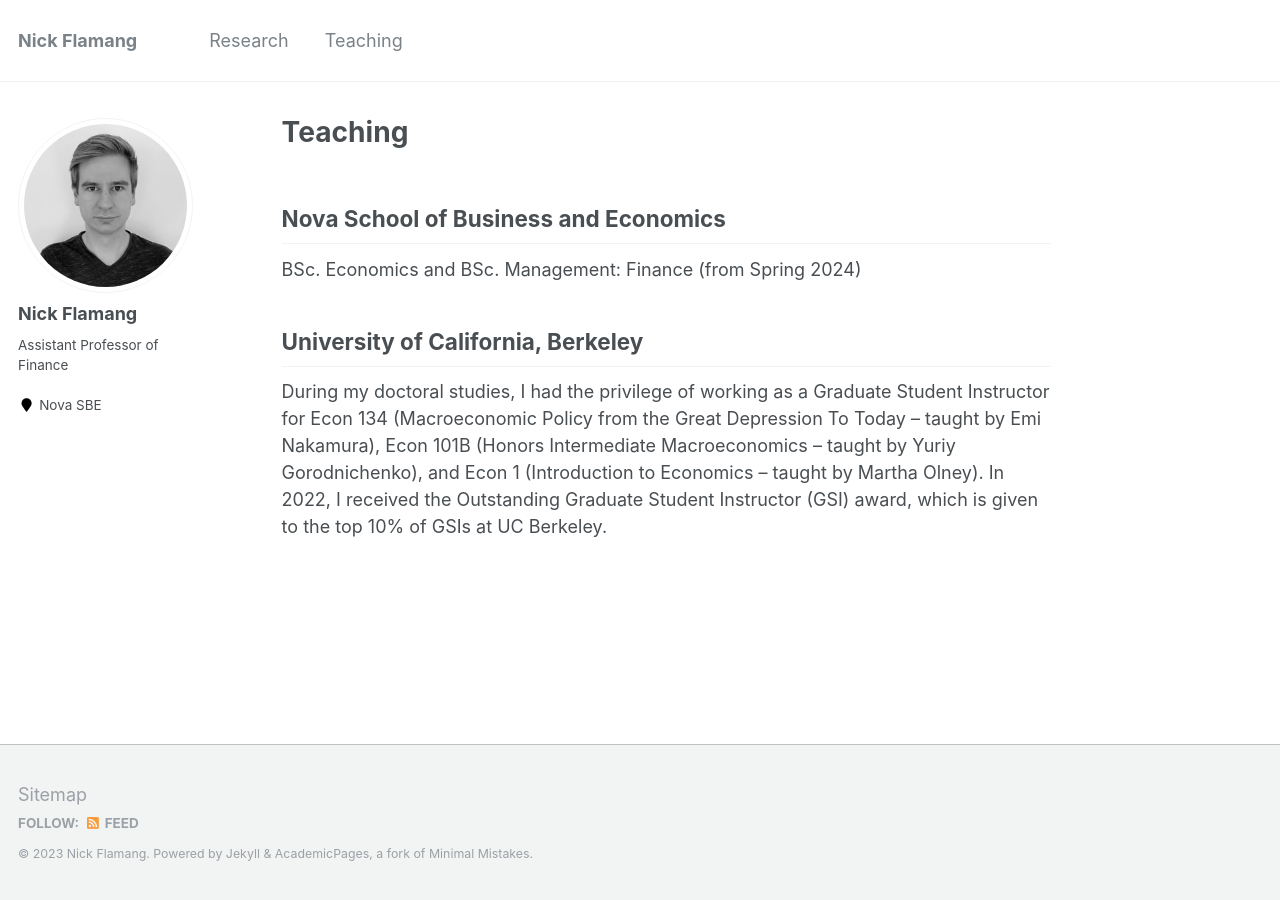
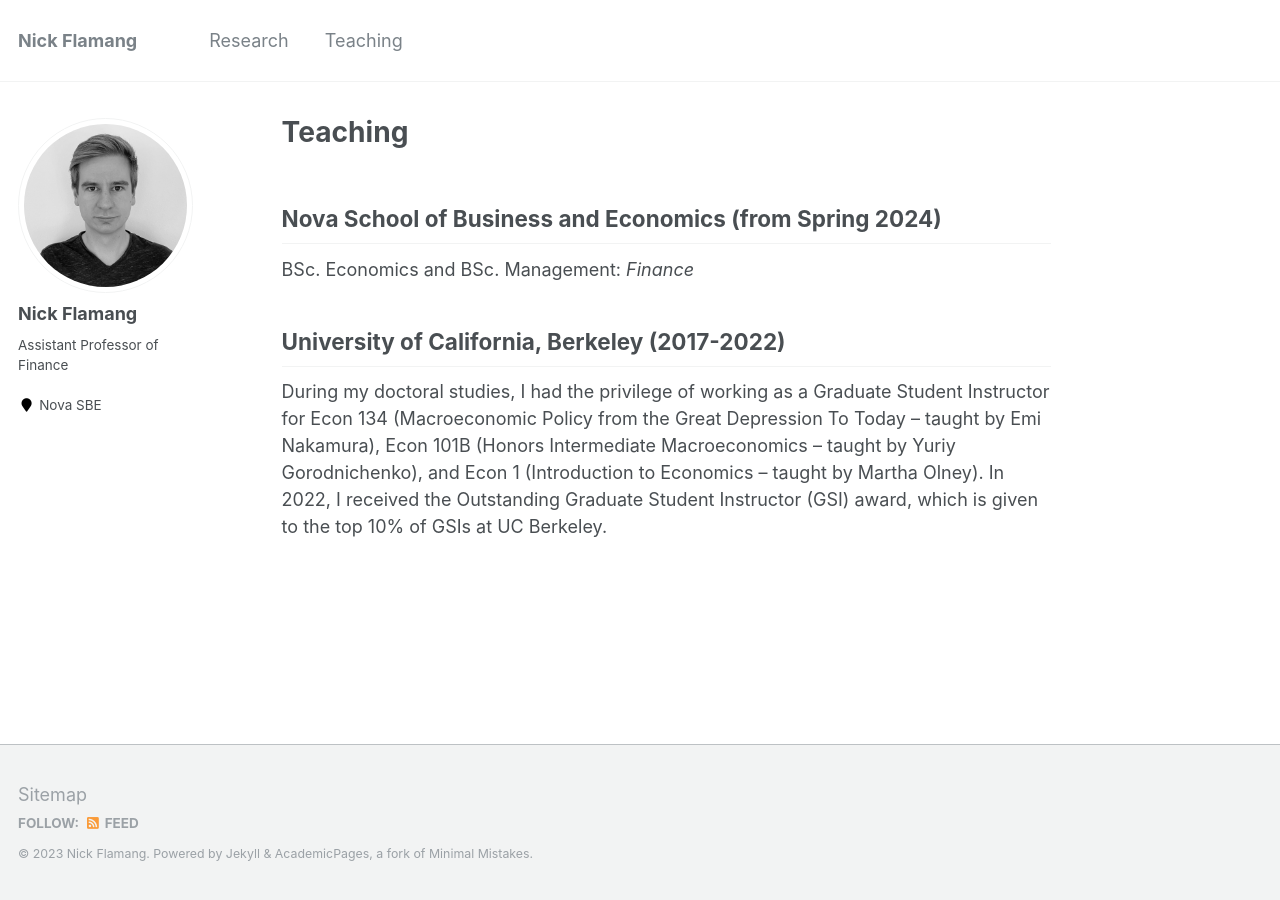
Before and after one commit to nickflamang/nickflamang.github.io, a Jekyll site: the page built from teaching.md, in a window 1280 px wide. Built offline with Jekyll 4.4.1, drawn with Linux system fonts in a browser that asks for light colours.

Commit message:
Update teaching.md

```diff
--- a/teaching.md
+++ b/teaching.md
@@ -2,8 +2,8 @@
 title: Teaching
 ---
 
-## Nova School of Business and Economics
-BSc. Economics and BSc. Management: Finance (from Spring 2024)
+## Nova School of Business and Economics (from Spring 2024)
+BSc. Economics and BSc. Management: _Finance_
 
-## University of California, Berkeley
+## University of California, Berkeley (2017-2022)
 During my doctoral studies, I had the privilege of working as a Graduate Student Instructor for Econ 134 (Macroeconomic Policy from the Great Depression To Today -- taught by Emi Nakamura), Econ 101B (Honors Intermediate Macroeconomics -- taught by Yuriy Gorodnichenko), and Econ 1 (Introduction to Economics -- taught by Martha Olney). In 2022, I received the Outstanding Graduate Student Instructor (GSI) award, which is given to the top 10% of GSIs at UC Berkeley.
```
